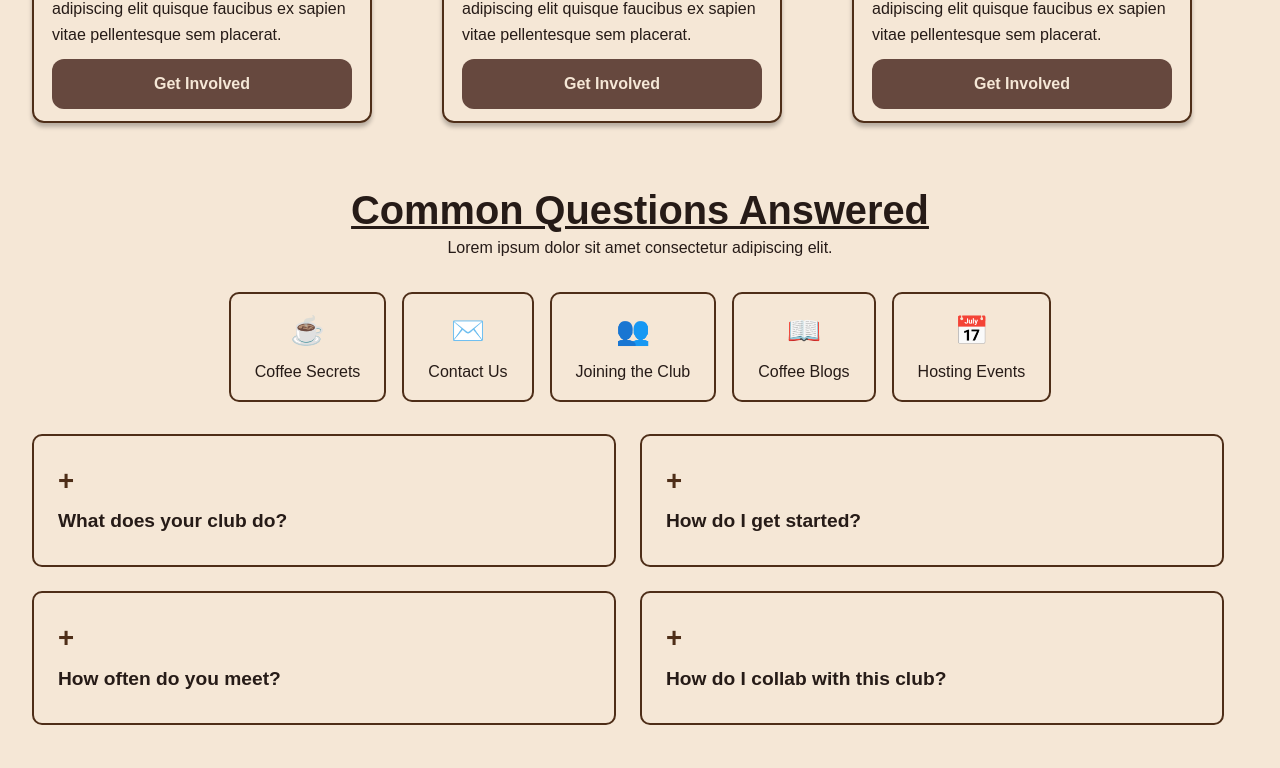
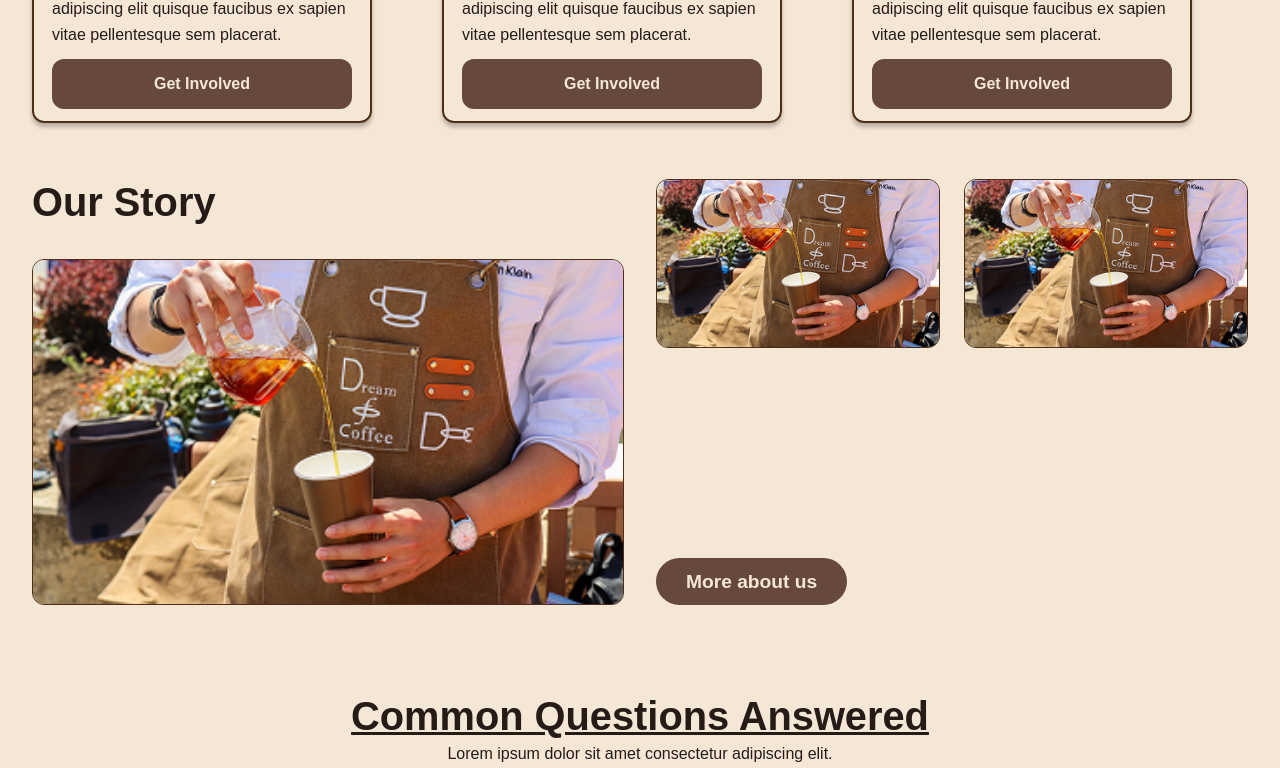
Before and after one commit to Open-Sourcery-UMD/umdcoffee, a React (Vite) app: page / in a window 1280 px wide. Shown: the part 1236-2004 px from the top of the page. Built offline with nearby package versions, Linux system fonts and the light colour scheme.

Commit message:
feat: add homepage Our Story section

```diff
--- a/src/components/OurStory.css
+++ b/src/components/OurStory.css
@@ -1 +1,61 @@
-/* OurStory styles (STORY-1). Only OurStory.tsx and its single-use children add rules here. */
+.our-story {
+  display: grid;
+  grid-template-columns: minmax(0, 1fr);
+  gap: 2rem;
+  padding-block: 2.5rem;
+}
+
+.our-story-main,
+.our-story-details {
+  display: flex;
+  flex-direction: column;
+  align-items: flex-start;
+  gap: 2rem;
+  min-width: 0;
+}
+
+.our-story-main h2 {
+  margin: 0;
+}
+
+.our-story-photos {
+  display: grid;
+  grid-template-columns: repeat(2, minmax(0, 1fr));
+  gap: 1.5rem;
+  width: 100%;
+}
+
+.our-story-photo {
+  position: relative;
+  box-sizing: border-box;
+  border: var(--border-card);
+  border-radius: var(--radius-card);
+  width: 100%;
+  overflow: hidden;
+}
+
+.our-story-photo img {
+  position: absolute;
+  inset: 0;
+  width: 100%;
+  height: 100%;
+  object-fit: cover;
+}
+
+.our-story-photo-large {
+  aspect-ratio: 588 / 344;
+}
+
+.our-story-photo-small {
+  aspect-ratio: 282 / 168;
+}
+
+@media (min-width: 768px) {
+  .our-story {
+    grid-template-columns: repeat(2, minmax(0, 1fr));
+  }
+
+  .our-story-details {
+    justify-content: space-between;
+  }
+}
--- a/src/components/OurStory.tsx
+++ b/src/components/OurStory.tsx
@@ -1,7 +1,47 @@
+import Button from './Button';
 import './OurStory.css';
 
-// TODO(STORY-1): build the Our Story teaser (heading, photo collage, More about us button).
-// Root element: <section className="our-story">. Renders nothing until built so pages don't shift.
 export default function OurStory() {
-  return null;
+  return (
+    <section className="our-story" aria-labelledby="our-story-heading">
+      <div className="our-story-main">
+        {/* The full heading block is tracked in #22. */}
+        <h2 id="our-story-heading">Our Story</h2>
+        <div className="our-story-photo our-story-photo-large">
+          <img
+            src="/card-image-placeholder.png"
+            alt="A barista in a brown apron pouring coffee into a paper cup"
+            width={588}
+            height={344}
+            loading="lazy"
+          />
+        </div>
+      </div>
+      <div className="our-story-details">
+        <div className="our-story-photos">
+          <div className="our-story-photo our-story-photo-small">
+            <img
+              src="/card-image-placeholder.png"
+              alt="Coffee being poured from a glass carafe into a paper cup"
+              width={282}
+              height={168}
+              loading="lazy"
+            />
+          </div>
+          <div className="our-story-photo our-story-photo-small">
+            <img
+              src="/card-image-placeholder.png"
+              alt="A barista wearing a Dream Coffee apron while preparing coffee"
+              width={282}
+              height={168}
+              loading="lazy"
+            />
+          </div>
+        </div>
+        <Button to="/about" variant="primary">
+          More about us
+        </Button>
+      </div>
+    </section>
+  );
 }
```
